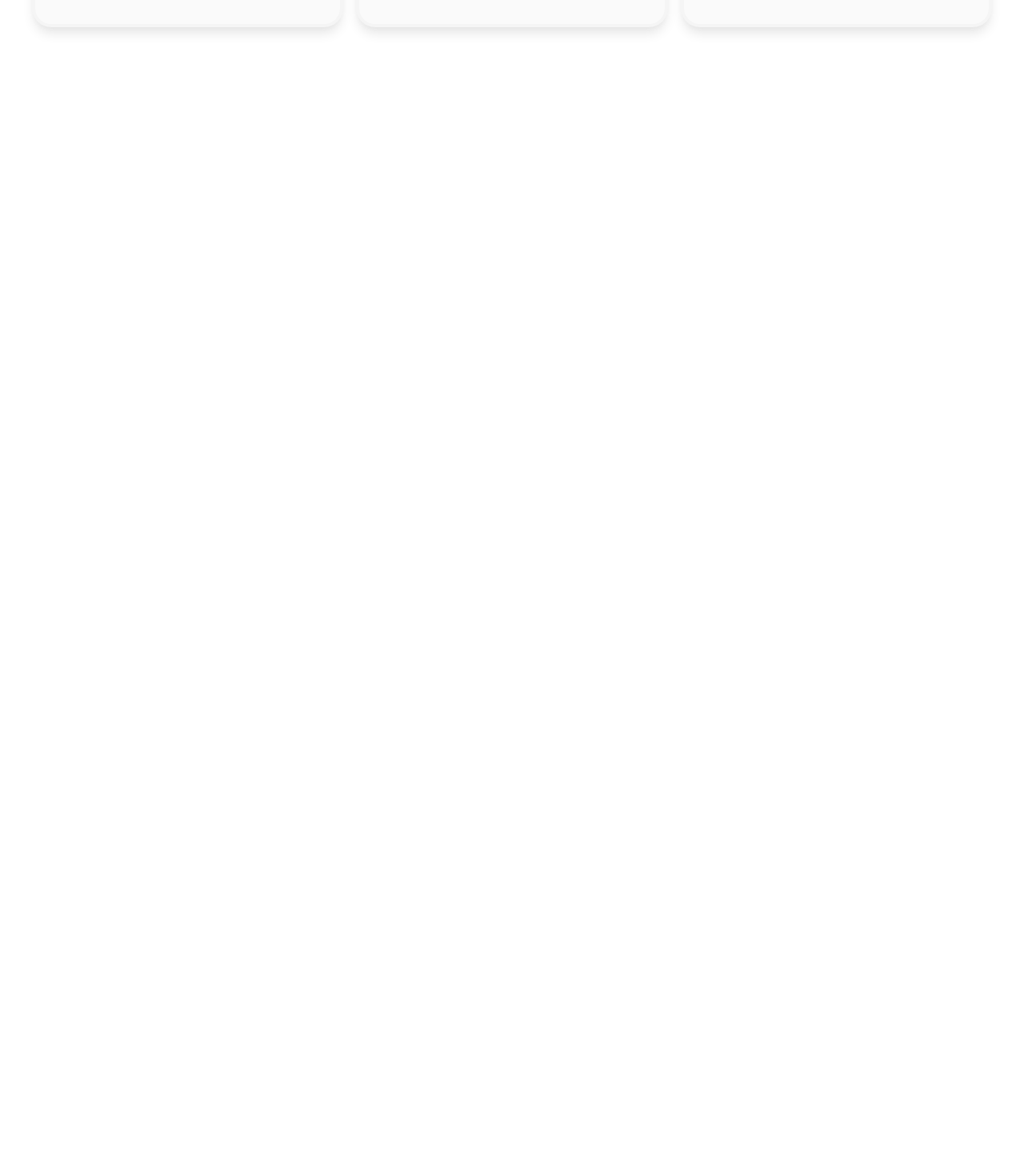
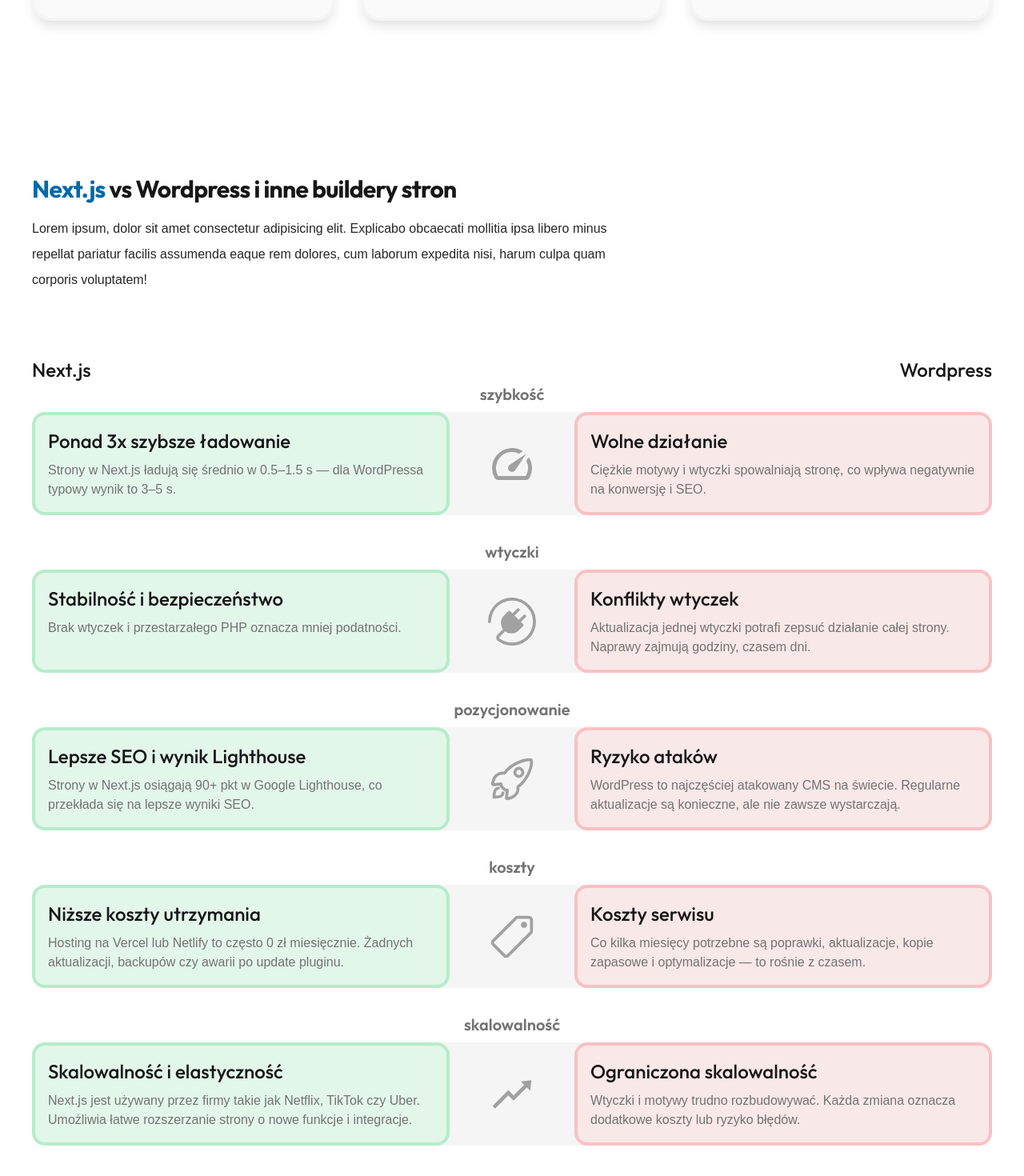
Before and after one commit to KM-WebDev/site, a Next.js app: page / in a window 1280 px wide. Shown: the part 2156-3626 px from the top of the page at 80% size. Before the commit the page ends 2318 px from the top, so only its background shows below. Built offline with nearby package versions, Linux system fonts and the light colour scheme.

Commit message:
add HomeWordpress

```diff
--- a/components/pages/home/HomePage.tsx
+++ b/components/pages/home/HomePage.tsx
@@ -1,11 +1,13 @@
 import HomeHero from "./HomeHero";
 import HomeTech from "./HomeTech";
+import HomeWordpress from "./HomeWordpress";
 
 export default function HomePage() {
     return (
         <>
             <HomeHero />
             <HomeTech />
+            <HomeWordpress />
         </>
     );
 }
--- a/components/pages/home/HomeTech.tsx
+++ b/components/pages/home/HomeTech.tsx
@@ -2,14 +2,12 @@
 import Section from "@/components/base/Section";
 import Text from "@/components/base/Text";
 import SpotlightCard from "@/third-party/react-bits/SpotlightCard";
-import * as motion from "motion/react-client";
 import { BsCurrencyDollar } from "react-icons/bs";
 import { HiMiniMagnifyingGlass } from "react-icons/hi2";
 import { AiFillThunderbolt } from "react-icons/ai";
 import { GiGrowth } from "react-icons/gi";
 import { BsPlugin } from "react-icons/bs";
 import { IoShieldCheckmark } from "react-icons/io5";
-const spotlight = "rgba(0, 166, 244, 0.25)";
 
 const cards = [
     {
@@ -44,15 +42,15 @@
     },
 ];
 
+const spotlight = "rgba(0, 166, 244, 0.25)";
 export default function HomeTech() {
     return (
         <Section className="py-size-4xl">
             <Section.Content className="gap-size-xl">
                 <div className="gap-size-sm flex max-w-2xl flex-col self-start">
-                    <Heading
-                        semantic="h2"
-                        text="Co wyróżnia nasze strony internetowe od konkurencji?"
-                    />
+                    <Heading semantic="h2">
+                        Co wyróżnia nasze strony internetowe od konkurencji?
+                    </Heading>
                     <Text muted>
                         Lorem ipsum dolor sit amet consectetur adipisicing elit.
                         Eveniet, ipsum! Ex culpa deleniti odit quo dolor
@@ -67,21 +65,19 @@
                 <div className="gap-size-sm flex flex-col items-center">
                     <Heading styling="h3">
                         <span>wykorzystujemy technologie</span>{" "}
-                        <Heading styling="h3" variant="primary">
-                            Next.js
-                        </Heading>
+                        <span className="text-sky-700">Next.js</span>
                     </Heading>
 
-                    <div className="gap-size-sm grid auto-rows-fr grid-cols-3 items-stretch">
+                    <div className="gap-size-sm md:gap-size-md grid auto-rows-fr items-stretch md:grid-cols-2 xl:grid-cols-3">
                         {cards.map((card, i) => {
                             return (
                                 <SpotlightCard
                                     key={card.title + i}
-                                    className="bg-clr-bg gap-size-xs group/card border-clr-bg-dark shadow-clr-bg-extra-dark flex flex-col border-4 shadow-lg duration-300 hover:border-sky-500/30 hover:shadow-sky-500/30"
+                                    className="bg-clr-bg p-size-sm lg:p-size-md gap-size-xs group/card border-clr-bg-dark shadow-clr-bg-extra-dark flex flex-col border-4 shadow-md duration-300 hover:border-sky-500/30 hover:shadow-sky-500/30 sm:shadow-lg"
                                     spotlightColor={spotlight}
                                 >
                                     <div className="bg-clr-bg-dark w-fit rounded-lg p-1 transition-colors duration-300 group-hover/card:bg-sky-500/40">
-                                        <card.Icon className="text-clr-text-extra-muted text-7xl transition-colors duration-300 group-hover/card:text-white" />
+                                        <card.Icon className="text-clr-text-extra-muted text-5xl transition-colors duration-300 group-hover/card:text-white md:text-5xl xl:text-6xl" />
                                     </div>
                                     <Heading semantic="h3" text={card.title} />
                                     <Text
--- /dev/null
+++ b/components/pages/home/HomeWordpress.tsx
@@ -0,0 +1,158 @@
+import Heading from "@/components/base/Heading";
+import Section from "@/components/base/Section";
+import Text from "@/components/base/Text";
+import { BasicComponentProps } from "@/lib/types/global";
+import { cn } from "@/lib/utils";
+import { BsPlugin } from "react-icons/bs";
+import { GoShieldLock } from "react-icons/go";
+import { MdSpeed } from "react-icons/md";
+import { IoPricetagOutline, IoRocketOutline } from "react-icons/io5";
+import { AiOutlineRise } from "react-icons/ai";
+type Point = {
+    title: string;
+    text: string;
+};
+const prosList = [
+    {
+        title: "Ponad 3x szybsze ładowanie",
+        text: "Strony w Next.js ładują się średnio w 0.5–1.5 s — dla WordPressa typowy wynik to 3–5 s.",
+    },
+    {
+        title: "Stabilność i bezpieczeństwo",
+        text: "Brak wtyczek i przestarzałego PHP oznacza mniej podatności.",
+    },
+    {
+        title: "Lepsze SEO i wynik Lighthouse",
+        text: "Strony w Next.js osiągają 90+ pkt w Google Lighthouse, co przekłada się na lepsze wyniki SEO.",
+    },
+    {
+        title: "Niższe koszty utrzymania",
+        text: "Hosting na Vercel lub Netlify to często 0 zł miesięcznie. Żadnych aktualizacji, backupów czy awarii po update pluginu.",
+    },
+    {
+        title: "Skalowalność i elastyczność",
+        text: "Next.js jest używany przez firmy takie jak Netflix, TikTok czy Uber. Umożliwia łatwe rozszerzanie strony o nowe funkcje i integracje.",
+    },
+];
+
+const consList = [
+    {
+        title: "Wolne działanie",
+        text: "Ciężkie motywy i wtyczki spowalniają stronę, co wpływa negatywnie na konwersję i SEO.",
+    },
+    {
+        title: "Konflikty wtyczek",
+        text: "Aktualizacja jednej wtyczki potrafi zepsuć działanie całej strony. Naprawy zajmują godziny, czasem dni.",
+    },
+    {
+        title: "Ryzyko ataków",
+        text: "WordPress to najczęściej atakowany CMS na świecie. Regularne aktualizacje są konieczne, ale nie zawsze wystarczają.",
+    },
+    {
+        title: "Koszty serwisu",
+        text: "Co kilka miesięcy potrzebne są poprawki, aktualizacje, kopie zapasowe i optymalizacje — to rośnie z czasem.",
+    },
+    {
+        title: "Ograniczona skalowalność",
+        text: "Wtyczki i motywy trudno rozbudowywać. Każda zmiana oznacza dodatkowe koszty lub ryzyko błędów.",
+    },
+];
+
+const categoryList = [
+    { icon: MdSpeed, name: "szybkość" },
+    { icon: BsPlugin, name: "wtyczki" },
+    { icon: IoRocketOutline, name: "pozycjonowanie" },
+    { icon: IoPricetagOutline, name: "koszty" },
+    { icon: AiOutlineRise, name: "skalowalność" },
+];
+
+export default function HomeWordpress() {
+    return (
+        <Section className="py-size-xl">
+            <Section.Content className="gap-size-2xl">
+                <div className="gap-size-sm flex max-w-3xl flex-col">
+                    <Heading semantic="h2">
+                        <span className="text-sky-700">Next.js</span> vs
+                        Wordpress i inne buildery stron
+                    </Heading>
+
+                    <Text>
+                        Lorem ipsum, dolor sit amet consectetur adipisicing
+                        elit. Explicabo obcaecati mollitia ipsa libero minus
+                        repellat pariatur facilis assumenda eaque rem dolores,
+                        cum laborum expedita nisi, harum culpa quam corporis
+                        voluptatem!
+                    </Text>
+                </div>
+
+                <div className="flex flex-col">
+                    <div className="flex w-full justify-between">
+                        <Heading semantic="h3">Next.js</Heading>
+                        <Heading semantic="h3">Wordpress</Heading>
+                    </div>
+                    <Table />
+                </div>
+            </Section.Content>
+        </Section>
+    );
+}
+
+function Table() {
+    return (
+        <div className="gap-size-md flex flex-col">
+            {prosList.map((pros, i) => {
+                const cons = consList[i];
+                const Icon = categoryList[i].icon;
+
+                return (
+                    <div key={pros.title} className="gap-size-xs flex flex-col">
+                        <Heading
+                            semantic="h4"
+                            text={categoryList[i].name}
+                            className="text-center"
+                            muted
+                        />
+                        <div className="gap-size-lg bg-clr-bg-dark grid grid-cols-[1fr_auto_1fr] rounded-2xl">
+                            <Pros point={pros} />
+                            <div className="flex flex-col items-center justify-center">
+                                <Icon className="text-clr-text-extra-muted text-6xl" />
+                            </div>
+                            <Cons point={cons} />
+                        </div>
+                    </div>
+                );
+            })}
+        </div>
+    );
+}
+
+function Pros({ point }: { point: Point }) {
+    return (
+        <Point className="border-green-500/20 bg-green-200/30">
+            <Heading semantic="h4" styling="h3" text={point.title} />
+            <Text text={point.text} className="leading-normal" muted />
+        </Point>
+    );
+}
+
+function Cons({ point }: { point: Point }) {
+    return (
+        <Point className="border-red-500/20 bg-red-200/30">
+            <Heading semantic="h4" styling="h3" text={point.title} />
+            <Text text={point.text} className="leading-normal" muted />
+        </Point>
+    );
+}
+
+function Point({ children, className }: BasicComponentProps) {
+    return (
+        <div
+            className={cn(
+                "p-size-sm gap-size-xs flex flex-col rounded-2xl border-4",
+                className
+            )}
+        >
+            {children}
+        </div>
+    );
+}
```
